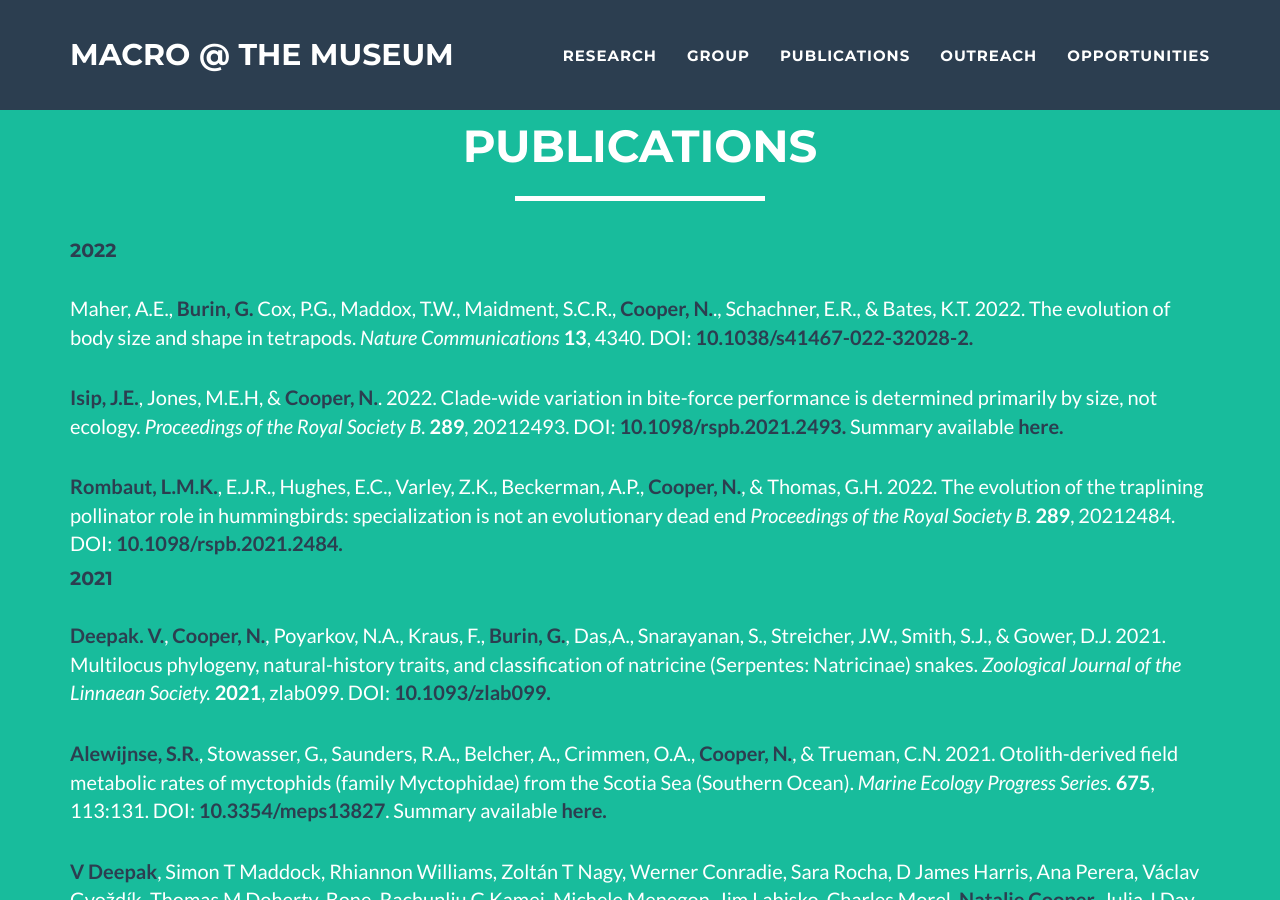
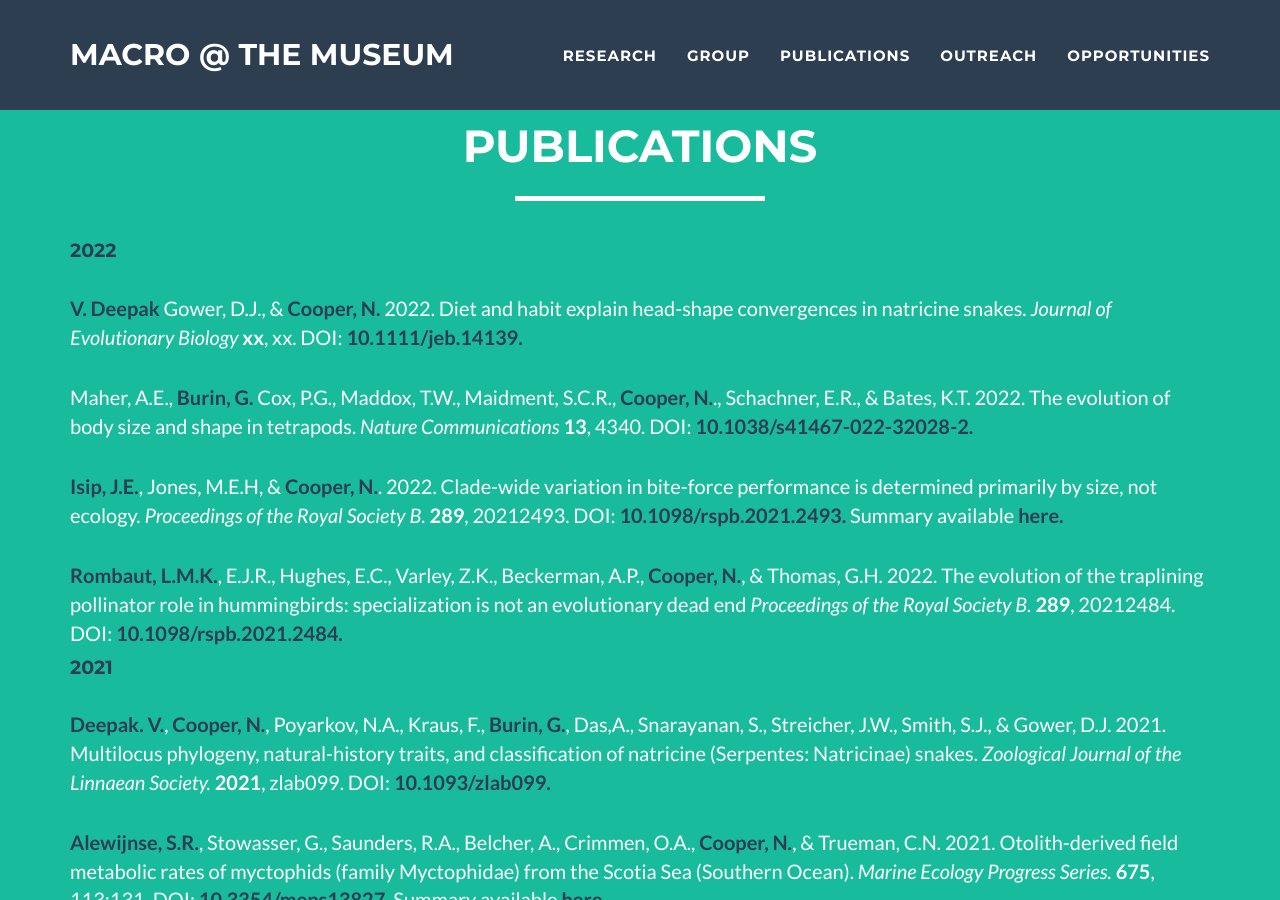
Before and after one commit to nhcooper123/nhcooper123.github.io, a Jekyll site: the page publications.html, which Jekyll copies as it is, in a window 1280 px wide and 900 px high. Built offline with Jekyll 4.4.1, drawn with Linux system fonts in a browser that asks for light colours; comment, search, counter and statistics services are not loaded.

Commit message:
Add details

```diff
--- a/group.html
+++ b/group.html
@@ -142,8 +142,8 @@ We have fun and try to make science a nicer place! <br>
     <li>Louie Rombaut<br>
         ACCE DTP. 2019-2023.<br>
         Co-supervised with Dr Gavin Thomas and Prof. Andrew Beckerman at University of Sheffield.<br>
-        Trait covariance in bird beaks</li>
-<!--https://royalsocietypublishing.org/doi/10.1098/rspb.2021.2484-->
+        Trait covariance in bird beaks<br>
+        Publications <a href="https://royalsocietypublishing.org/doi/10.1098/rspb.2021.2484"><strong><font color="2c3e50">here</font></strong></a>.</li>
     <li>Alex Cranston<br>
         ACCE DTP. 2021-2025.<br>
         Co-supervised with Dr Jakob Bro-Jorgenson and Dr Stephen Cornell at University of Liverpool.<br>
--- a/publications.html
+++ b/publications.html
@@ -90,6 +90,17 @@
 <!-- Publications list -->
 
 <h4><font color="2c3e50">2022</font></h4>
+
+&nbsp
+  <p>
+  <strong><font color="2c3e50">V. Deepak</font></strong>  Gower, D.J., &amp; <strong><font color="2c3e50">Cooper, N.</font></strong>
+  2022.
+  Diet and habit explain head-shape convergences in natricine snakes.
+  <em>Journal of Evolutionary Biology</em>
+  <strong>xx</strong>,
+  xx.
+  DOI: <a href="https://doi.org/10.1111/jeb.14139"><strong><font color="2c3e50">10.1111/jeb.14139. </font></strong></a>
+  </p>
 
 &nbsp
   <p>
```
